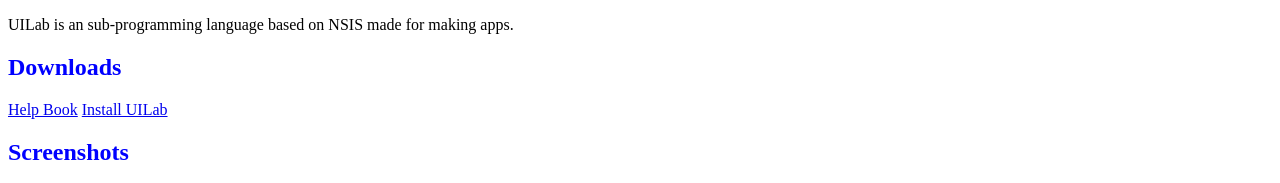
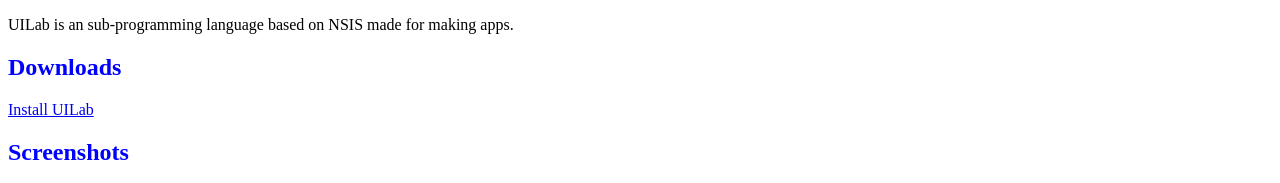
Before and after one commit to bettertext-project/better-text-web, a plain HTML site: page index.html in a window 1280 px wide. Shown: the part 1625-1808 px from the top of the page. Drawn offline with Linux system fonts and the light colour scheme.

Commit message:
Update index.html

```diff
--- a/index.html
+++ b/index.html
@@ -31,7 +31,6 @@
 <h2>UILab Beta</h2>
 <p>UILab is an sub-programming language based on NSIS made for making apps.</p>
 <h2>Downloads</h2>
-<a href="https://github.com/bettertext-project/better-text-mirror/releases/download/downloads/UILab.Help.Guide.chm">Help Book</a>
 <a href="https://github.com/bettertext-project/better-text-mirror/releases/download/downloads/UILabSetup.msi">Install UILab</a>
 <h2>Screenshots</h2>
 <-- Photo 1-5 needed -->
```
